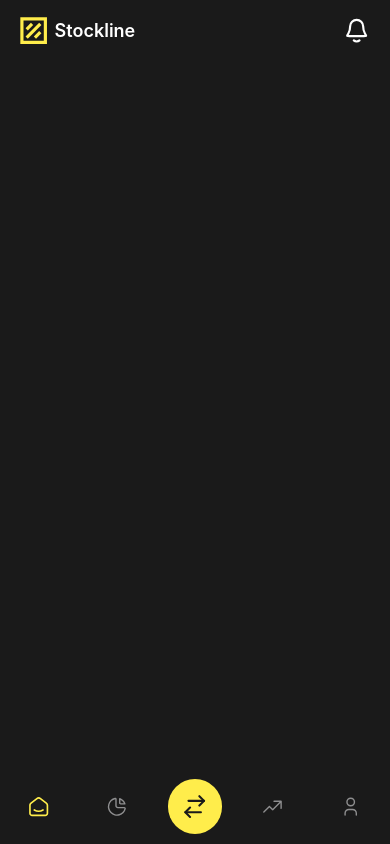
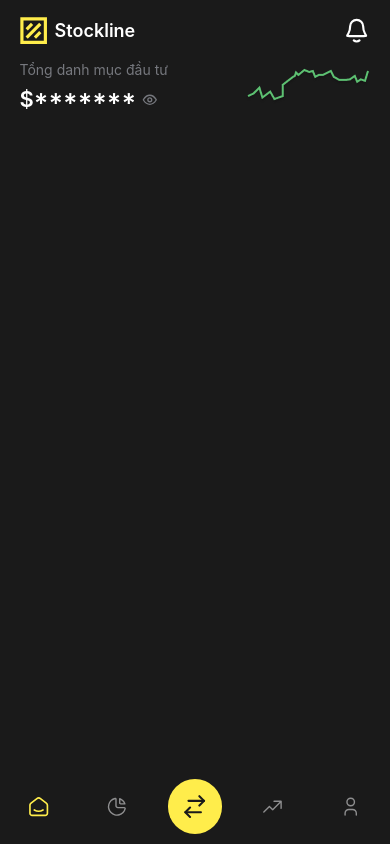
Before and after one commit to TalJa1/StockingApp, a React Native app: screen /Home in a window 390 px wide. Built offline with nearby package versions, Linux system fonts and the light colour scheme.

Commit message:
Refactor svgXML.tsx, add viewIcon function

```diff
--- a/assets/svgXML.tsx
+++ b/assets/svgXML.tsx
@@ -7,6 +7,16 @@ import {SvgXml} from 'react-native-svg';
 
 export const test = (w?: any, h?: any, color?: any) => {
   const xml = ``;
+
+  return <SvgXml xml={xml} width={w} height={h} />;
+};
+
+export const viewIcon = (w?: any, h?: any, color?: any) => {
+  const xml = `<svg width="16" height="16" viewBox="0 0 16 16" fill="none" xmlns="http://www.w3.org/2000/svg">
+<path d="M1.61342 8.47549C1.52262 8.33173 1.47723 8.25985 1.45182 8.14898C1.43273 8.06571 1.43273 7.93437 1.45182 7.8511C1.47723 7.74023 1.52262 7.66835 1.61341 7.52459C2.36369 6.3366 4.59693 3.33337 8.00027 3.33337C11.4036 3.33337 13.6369 6.3366 14.3871 7.52459C14.4779 7.66835 14.5233 7.74023 14.5487 7.8511C14.5678 7.93437 14.5678 8.06571 14.5487 8.14898C14.5233 8.25985 14.4779 8.33173 14.3871 8.47549C13.6369 9.66348 11.4036 12.6667 8.00027 12.6667C4.59693 12.6667 2.36369 9.66348 1.61342 8.47549Z" stroke="#76787E" stroke-width="1.33333" stroke-linecap="round" stroke-linejoin="round"/>
+<path d="M8.00027 10C9.10484 10 10.0003 9.10461 10.0003 8.00004C10.0003 6.89547 9.10484 6.00004 8.00027 6.00004C6.8957 6.00004 6.00027 6.89547 6.00027 8.00004C6.00027 9.10461 6.8957 10 8.00027 10Z" stroke="#76787E" stroke-width="1.33333" stroke-linecap="round" stroke-linejoin="round"/>
+</svg>
+`;
 
   return <SvgXml xml={xml} width={w} height={h} />;
 };
--- a/services/renderData.ts
+++ b/services/renderData.ts
@@ -11,3 +11,48 @@ export const InitPageData = [
     description: 'Mở khóa tiềm năng lợi nhuận cho tăng trưởng tài chính.',
   },
 ];
+
+export const stockHomeData1 = [
+  {
+    name: 'Standard & Poor’s',
+    logo: null,
+    shortName: 'S&P 500',
+    isIncrease: true,
+    value: 0.12,
+  },
+  {
+    name: 'NASDAQ Composite',
+    logo: null,
+    shortName: 'NASDAQ',
+    isIncrease: false,
+    value: 0.34,
+  },
+  {
+    name: 'Dow Jones Industrial Average',
+    logo: null,
+    shortName: 'DJIA',
+    isIncrease: true,
+    value: 0.45,
+  },
+  {
+    name: 'FTSE 100',
+    logo: null,
+    shortName: 'FTSE',
+    isIncrease: true,
+    value: 0.23,
+  },
+  {
+    name: 'Nikkei 225',
+    logo: null,
+    shortName: 'Nikkei',
+    isIncrease: false,
+    value: 0.56,
+  },
+  {
+    name: 'Shanghai Composite',
+    logo: null,
+    shortName: 'Shanghai',
+    isIncrease: true,
+    value: 0.78,
+  },
+];
--- a/views/bottomNavigator/Home.tsx
+++ b/views/bottomNavigator/Home.tsx
@@ -1,10 +1,17 @@
 /* eslint-disable react-native/no-inline-styles */
-import {ScrollView, StyleSheet, Text, View} from 'react-native';
-import React from 'react';
+import {
+  Image,
+  ScrollView,
+  StyleSheet,
+  Text,
+  TouchableOpacity,
+  View,
+} from 'react-native';
+import React, {useState} from 'react';
 import useStatusBar from '../../services/useStatusBar';
 import {container, vh, vw} from '../../services/styleSheet';
 import {SafeAreaView} from 'react-native-safe-area-context';
-import {notiIcon, stocklineIcon} from '../../assets/svgXML';
+import {notiIcon, stocklineIcon, viewIcon} from '../../assets/svgXML';
 
 const Home = () => {
   useStatusBar('#1A1A1A');
@@ -12,8 +19,35 @@ const Home = () => {
     <SafeAreaView style={styles.container}>
       <ScrollView contentContainerStyle={styles.scrollContainer}>
         <Header />
+        <InforView />
       </ScrollView>
     </SafeAreaView>
+  );
+};
+
+const InforView: React.FC = () => {
+  const [isVisible, setIsVisible] = useState(false);
+
+  return (
+    <View style={styles.inforContainer}>
+      <View style={{rowGap: vh(1)}}>
+        <Text style={styles.inforLabel}>Tổng danh mục đầu tư</Text>
+        <View style={{flexDirection: 'row', alignItems: 'center'}}>
+          {isVisible ? (
+            <Text style={styles.inforTxT}>$13,240.11 </Text>
+          ) : (
+            <Text style={styles.inforTxT}>$******* </Text>
+          )}
+          <TouchableOpacity
+            onPress={() => {
+              setIsVisible(!isVisible);
+            }}>
+            {viewIcon(vw(4), vw(4))}
+          </TouchableOpacity>
+        </View>
+      </View>
+      <Image source={require('../../assets/home/chart1.png')} />
+    </View>
   );
 };
 
@@ -45,4 +79,17 @@ const styles = StyleSheet.create({
     color: '#FFFFFF',
     fontWeight: '600',
   },
+  inforContainer: {
+    flexDirection: 'row',
+    justifyContent: 'space-between',
+    alignItems: 'center',
+  },
+  inforTxT: {
+    fontSize: 22,
+    color: '#FFFFFF',
+    fontWeight: '600',
+  },
+  inforLabel: {
+    color: '#76787E',
+  },
 });
```
Also changed, not shown: services/typeProps.ts (+8 -0 lines).
